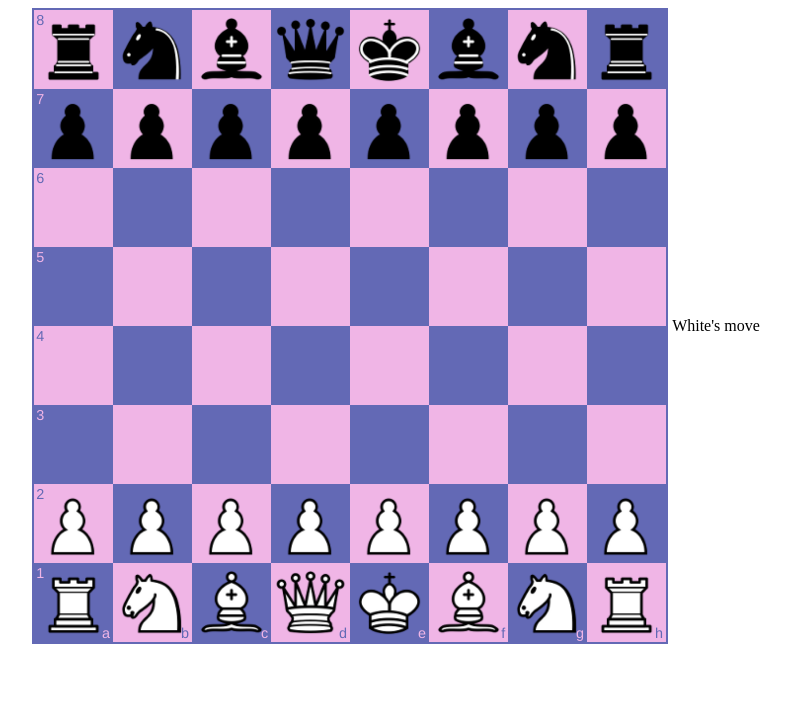
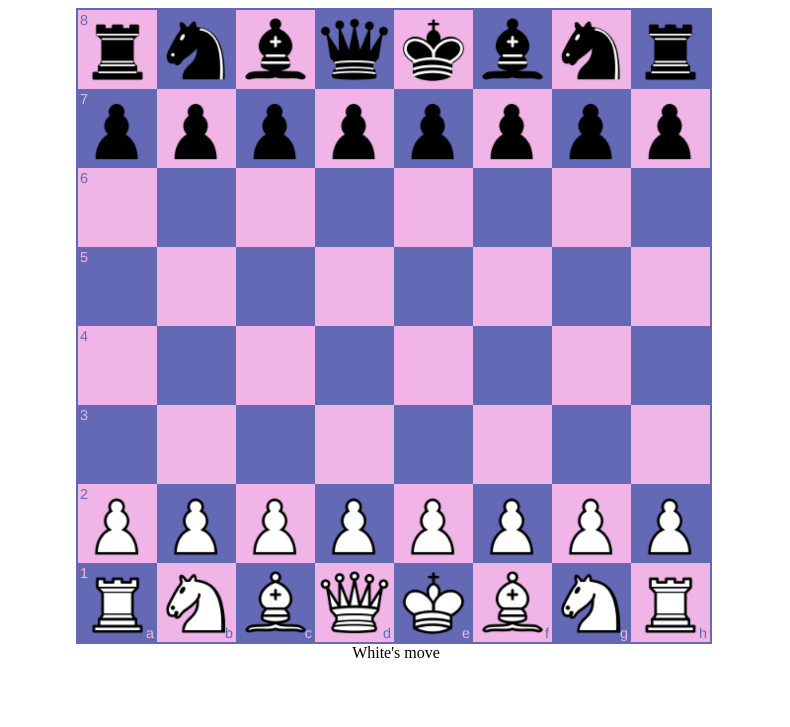
Before and after one commit to George-Boole/chess, a website: page public/index.html in a window 1280 px wide. Shown: the whole page, without its empty margins (244-1034 px from the left). Drawn offline with nearby package versions, Linux system fonts and the light colour scheme; no server answers.

Commit message:
body flex dir col

```diff
--- a/public/style.css
+++ b/public/style.css
@@ -3,8 +3,13 @@ body {
   display: flex;
   align-items: center;
   justify-content: center;
+  flex-direction: column;
 }
 
 #gameBoard {
   width: 80vmin;
 }
+
+#status {
+  height: 10vmin;
+}
```
